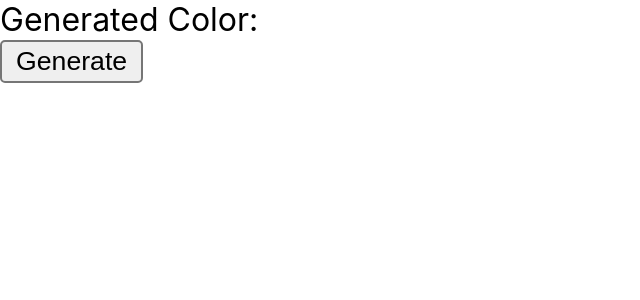
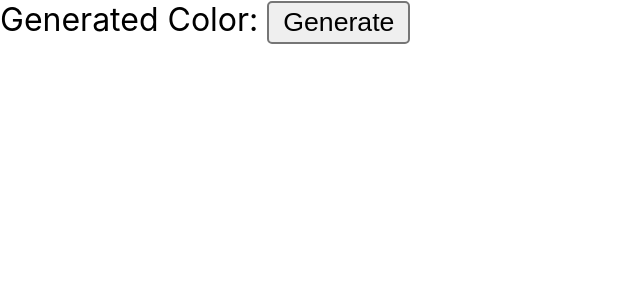
Before and after one commit to lezleyfaye/react-random-color-generator-pjct-react-1-random-color-generator, a React (Create React App) app: page / in a window 1280 px wide. Shown: the top 300 px of the page, without its empty margins (0-640 px from the left). Built offline with nearby package versions, Linux system fonts and the light colour scheme.

Commit message:
Deleted a div container

```diff
--- a/src/App.js
+++ b/src/App.js
@@ -21,9 +21,6 @@ export default function App() {
     >
       <div>
         Generated Color: {hex}
-        {generateRandomColor}
-      </div>
-      <div>
         <button onClick={generateRandomColor}>Generate</button>
       </div>
     </div>
```
